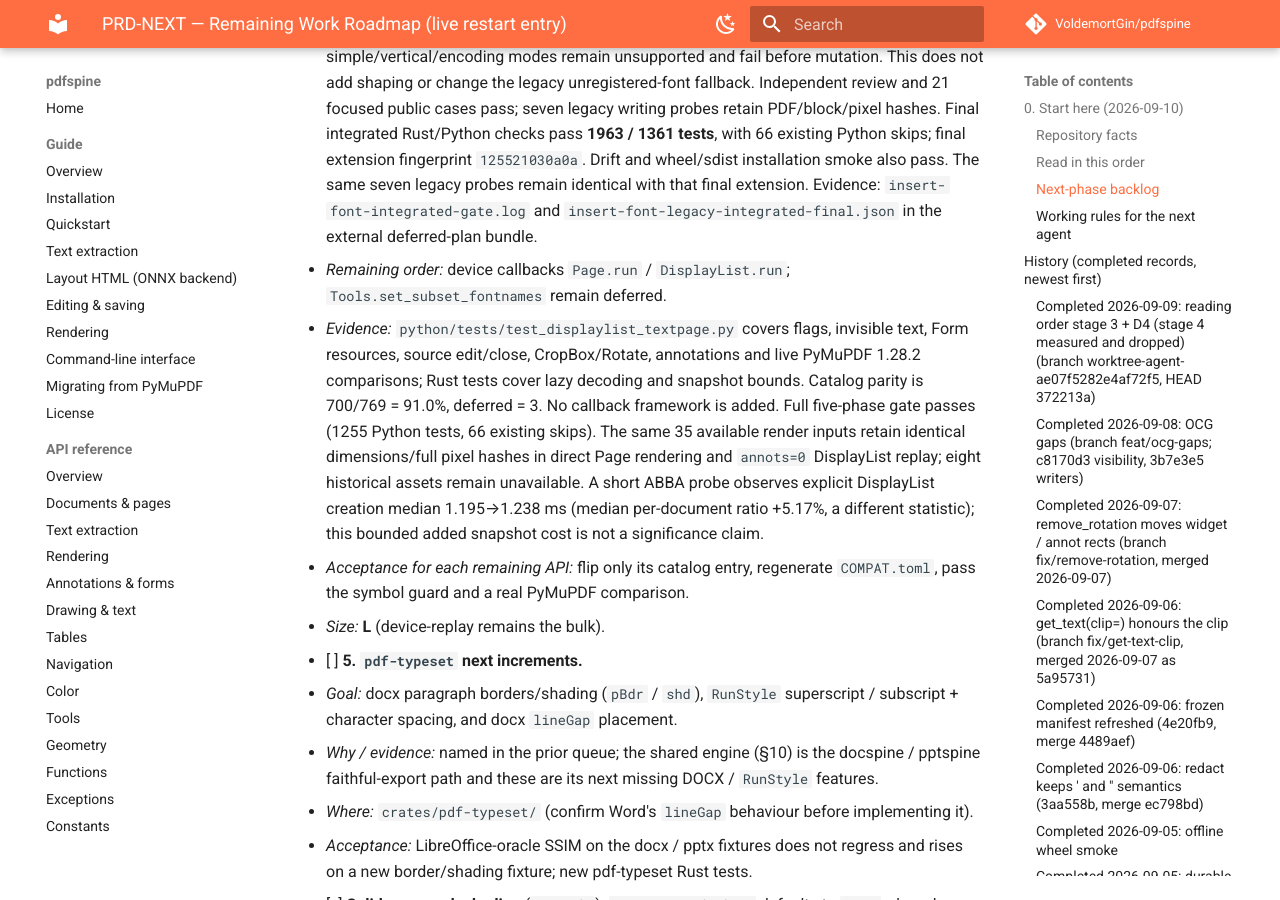
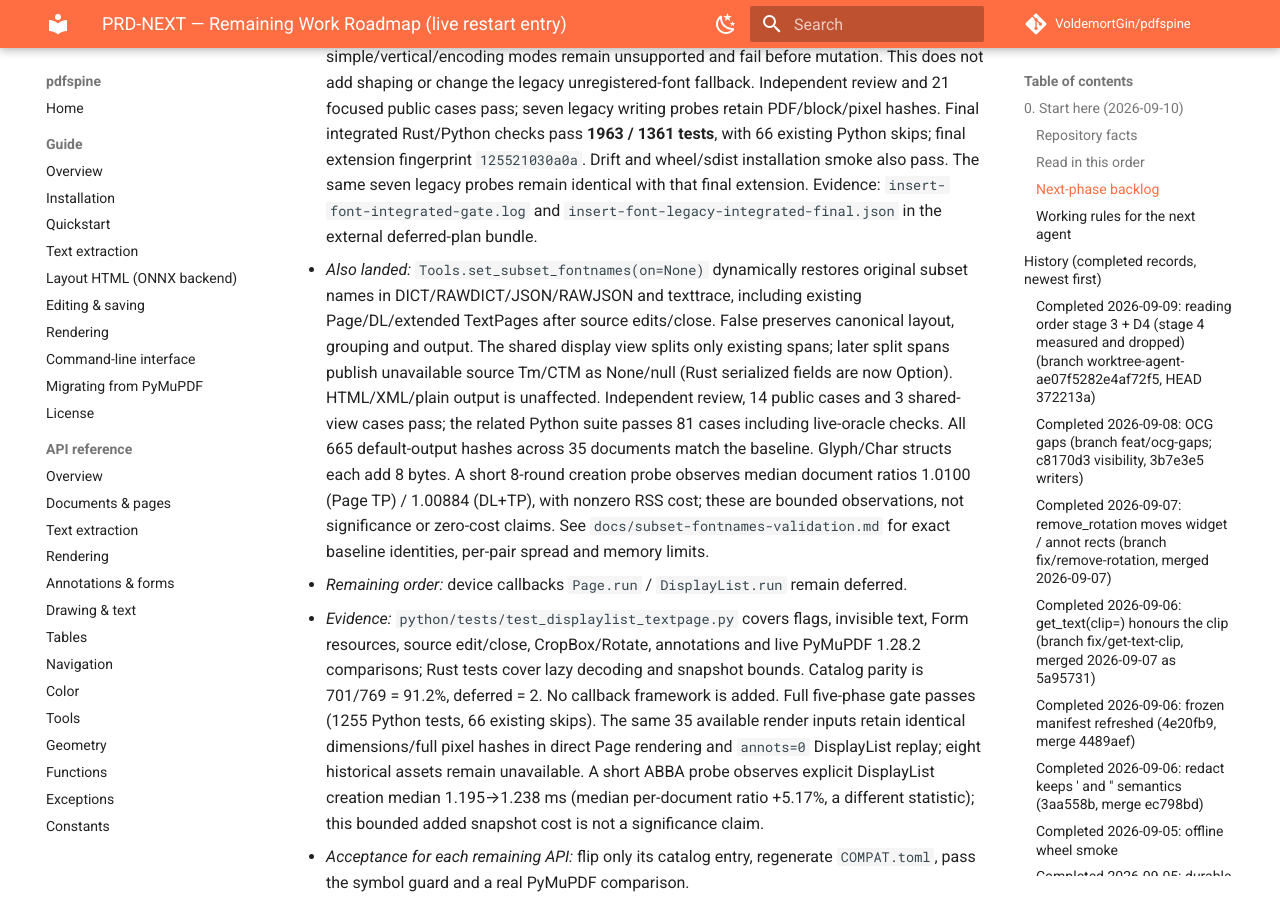
Before and after one commit to VoldemortGin/pdfspine, an MkDocs documentation site: the page built from docs/PRD-NEXT.md, in a window 1280 px wide and 900 px high, scrolled down 7161 px. Built offline with MkDocs 1.6.1 and Material for MkDocs 9.7.7, drawn with Linux system fonts in a browser that asks for light colours; comment, search, counter and statistics services are not loaded; some of the changed text lies outside the part shown.

Commit message:
docs: record subset completion and remaining replay APIs

```diff
--- a/docs/PRD-NEXT.md
+++ b/docs/PRD-NEXT.md
@@ -234,7 +234,7 @@
     SSIM (one was already measured slower and rejected).
   - *Size:* **L**.
 
-- [ ] **4. Deferred APIs — 5 of the original 9 landed; 4 remain.**
+- [ ] **4. Deferred APIs — 7 of the original 9 landed; 2 remain.**
   - *Landed:* `DisplayList.get_textpage(flags=3)` returns a usable public
     `TextPage` wrapper from owned semantic/font/image resources; source edits
     and closure do not invalidate text extraction. Paired recording avoids a
@@ -313,13 +313,25 @@
     The same seven legacy probes remain identical with that final extension.
     Evidence: `insert-font-integrated-gate.log` and
     `insert-font-legacy-integrated-final.json` in the external deferred-plan bundle.
-  - *Remaining order:* device callbacks `Page.run` /
-    `DisplayList.run`;
-    `Tools.set_subset_fontnames` remain deferred.
+  - *Also landed:* `Tools.set_subset_fontnames(on=None)` dynamically restores
+    original subset names in DICT/RAWDICT/JSON/RAWJSON and texttrace, including
+    existing Page/DL/extended TextPages after source edits/close. False preserves
+    canonical layout, grouping and output. The shared display view splits only
+    existing spans; later split spans publish unavailable source Tm/CTM as
+    None/null (Rust serialized fields are now Option). HTML/XML/plain output is
+    unaffected. Independent review, 14 public cases and 3 shared-view cases pass;
+    the related Python suite passes 81 cases including live-oracle checks.
+    All 665 default-output hashes across 35 documents match the baseline.
+    Glyph/Char structs each add 8 bytes. A short 8-round creation probe observes
+    median document ratios 1.0100 (Page TP) / 1.00884 (DL+TP), with nonzero RSS
+    cost; these are bounded observations, not significance or zero-cost claims.
+    See `docs/subset-fontnames-validation.md` for exact baseline identities,
+    per-pair spread and memory limits.
+  - *Remaining order:* device callbacks `Page.run` / `DisplayList.run` remain deferred.
   - *Evidence:* `python/tests/test_displaylist_textpage.py` covers flags, invisible
     text, Form resources, source edit/close, CropBox/Rotate, annotations and live
     PyMuPDF 1.28.2 comparisons; Rust tests cover lazy decoding and snapshot bounds.
-    Catalog parity is 700/769 = 91.0%, deferred = 3. No callback framework is added.
+    Catalog parity is 701/769 = 91.2%, deferred = 2. No callback framework is added.
     Full five-phase gate passes (1255 Python tests, 66 existing skips). The same
     35 available render inputs retain identical dimensions/full pixel hashes in
     direct Page rendering and `annots=0` DisplayList replay; eight historical
```
Also changed, not shown: PARITY.md (+11 -11 lines), README.md (+1 -1 lines), python/pdfspine/_llms/docs/gotchas.md (+3 -3 lines), python/pdfspine/_llms/docs/overview.md (+1 -1 lines).
